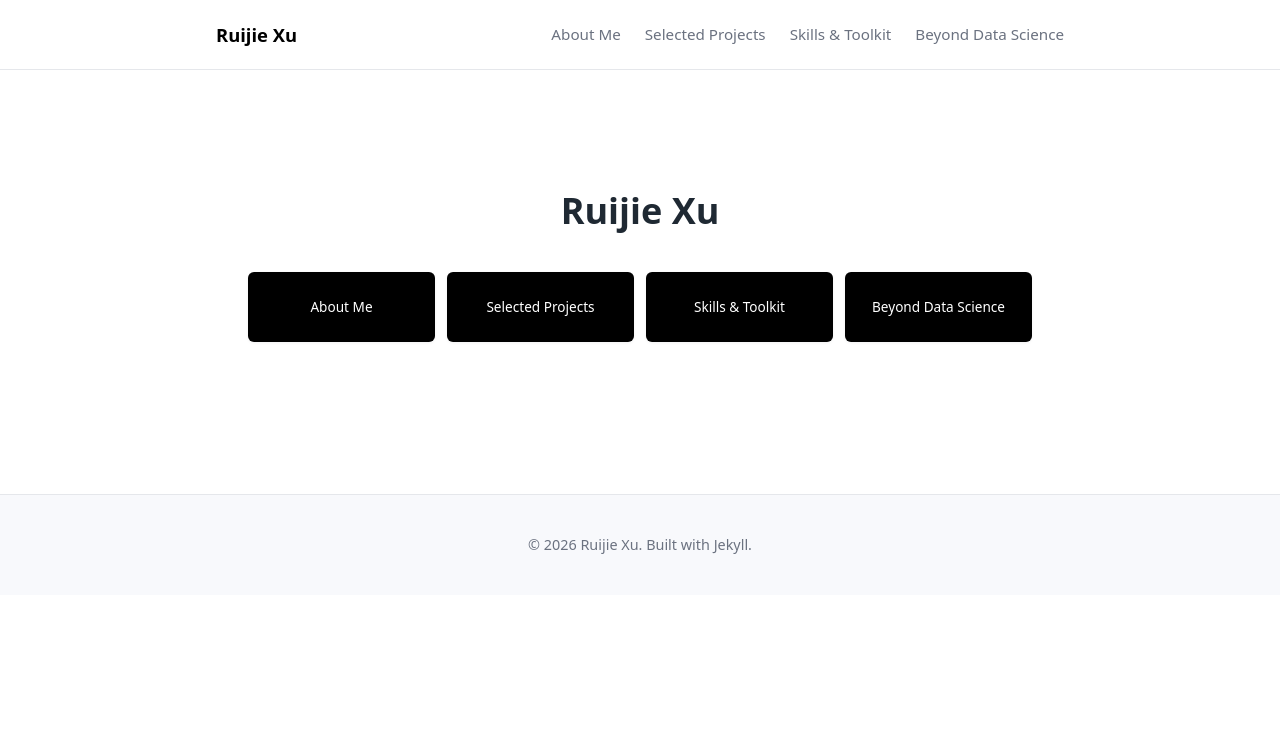
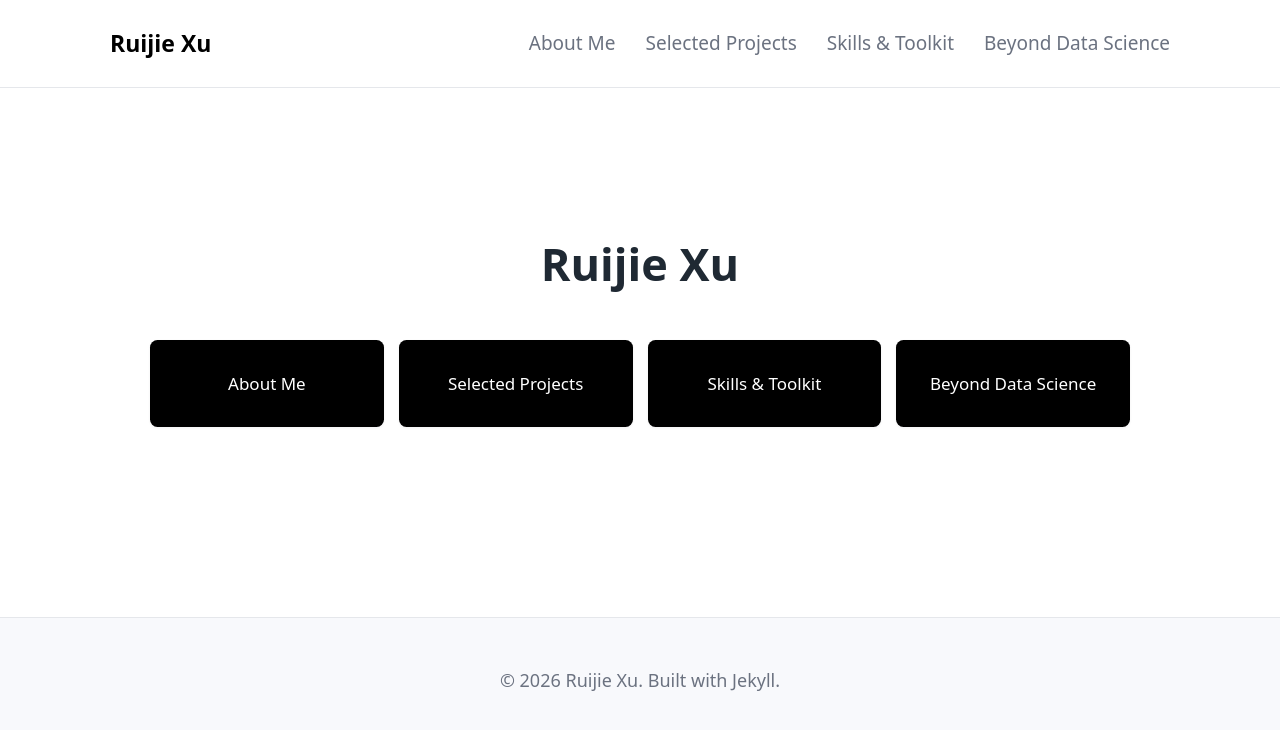
Before and after one commit to RX67-RX67/RX67-RX67.github.io, a Jekyll site: the page built from index.md, in a window 1280 px wide. Shown: the top 730 px of the page. Built offline with Jekyll 4.4.1, drawn with Linux system fonts in a browser that asks for light colours.

Commit message:
Increase base font size to 1.25x

```diff
--- a/assets/css/style.css
+++ b/assets/css/style.css
@@ -13,6 +13,7 @@
   --font-sans: system-ui, -apple-system, sans-serif;
   --space: 1rem;
   --max-width: 55rem; /* 880px at default root font-size */
+  font-size: 125%; /* scales all rem-based sizing by 1.25x */
 }
 
 * { box-sizing: border-box; }
```
